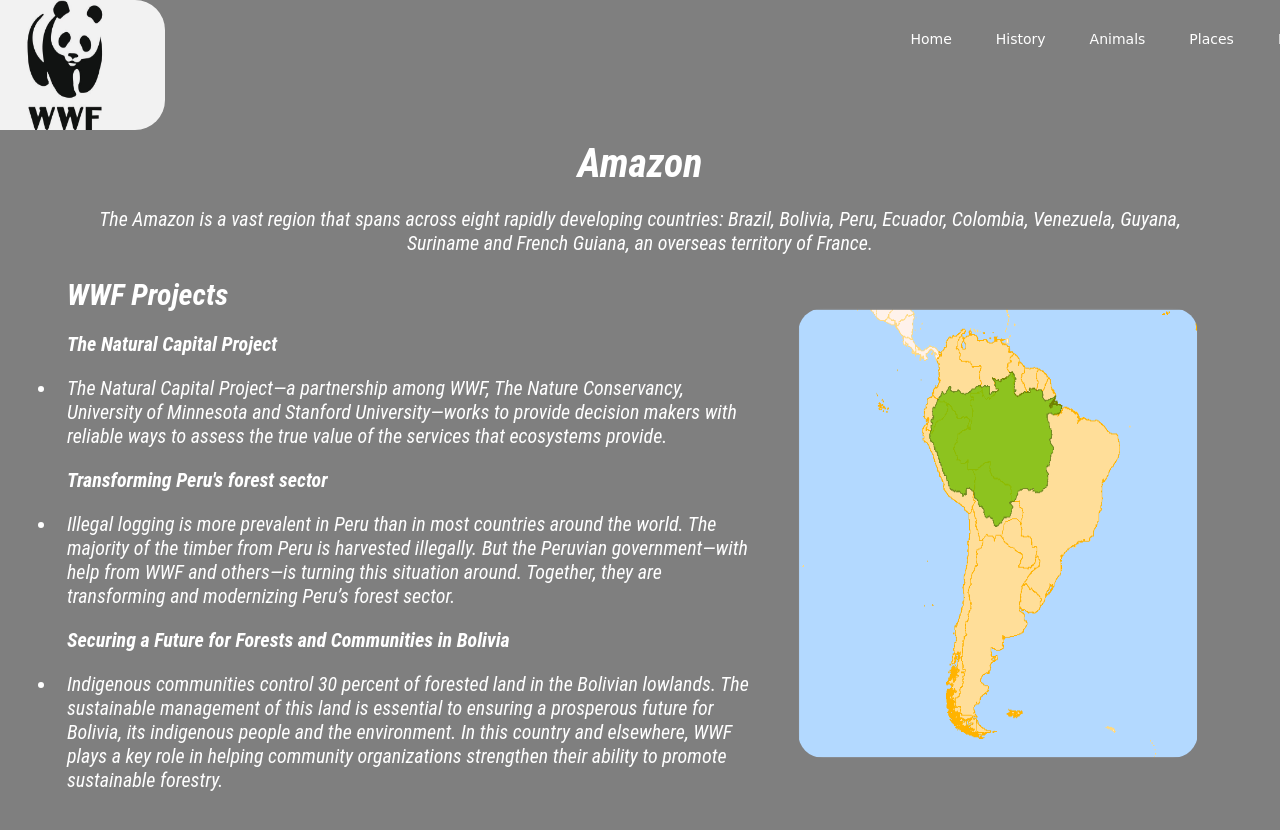
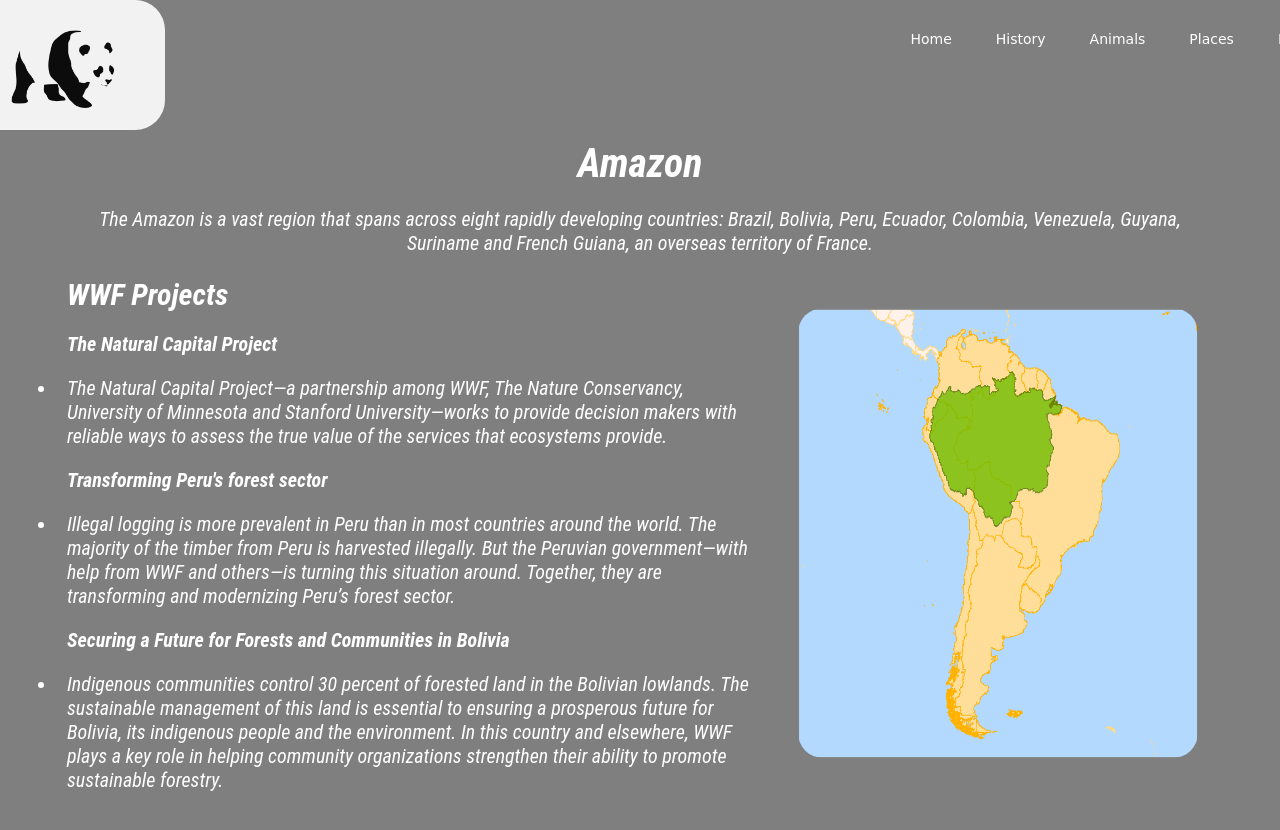
Before and after one commit to salikzquidz/salikzquidz.github.io, a plain HTML site: page amazon.html in a window 1280 px wide. Shown: the top 830 px of the page. Drawn offline with Linux system fonts and the light colour scheme.

Commit message:
Update amazon.html

```diff
--- a/amazon.html
+++ b/amazon.html
@@ -10,7 +10,7 @@
     <header>
       <div class="wrapper">
         <div class="logo">
-          <img src="imageamazon/pinda.jpg" alt="">
+          <img src="imagehomepage/pinda.jpg" alt="">
         </div>
 
           <div class="nav-area">
```
